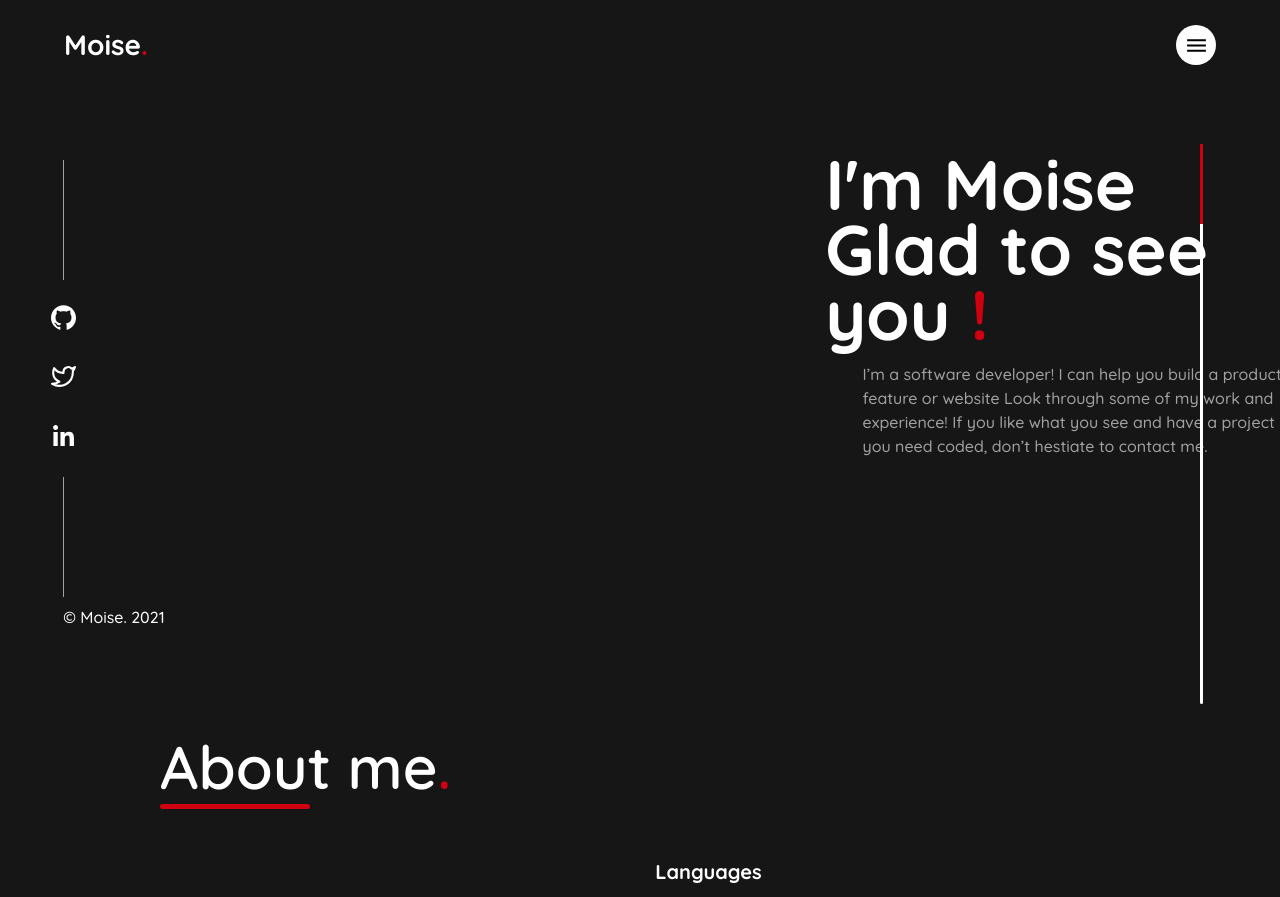
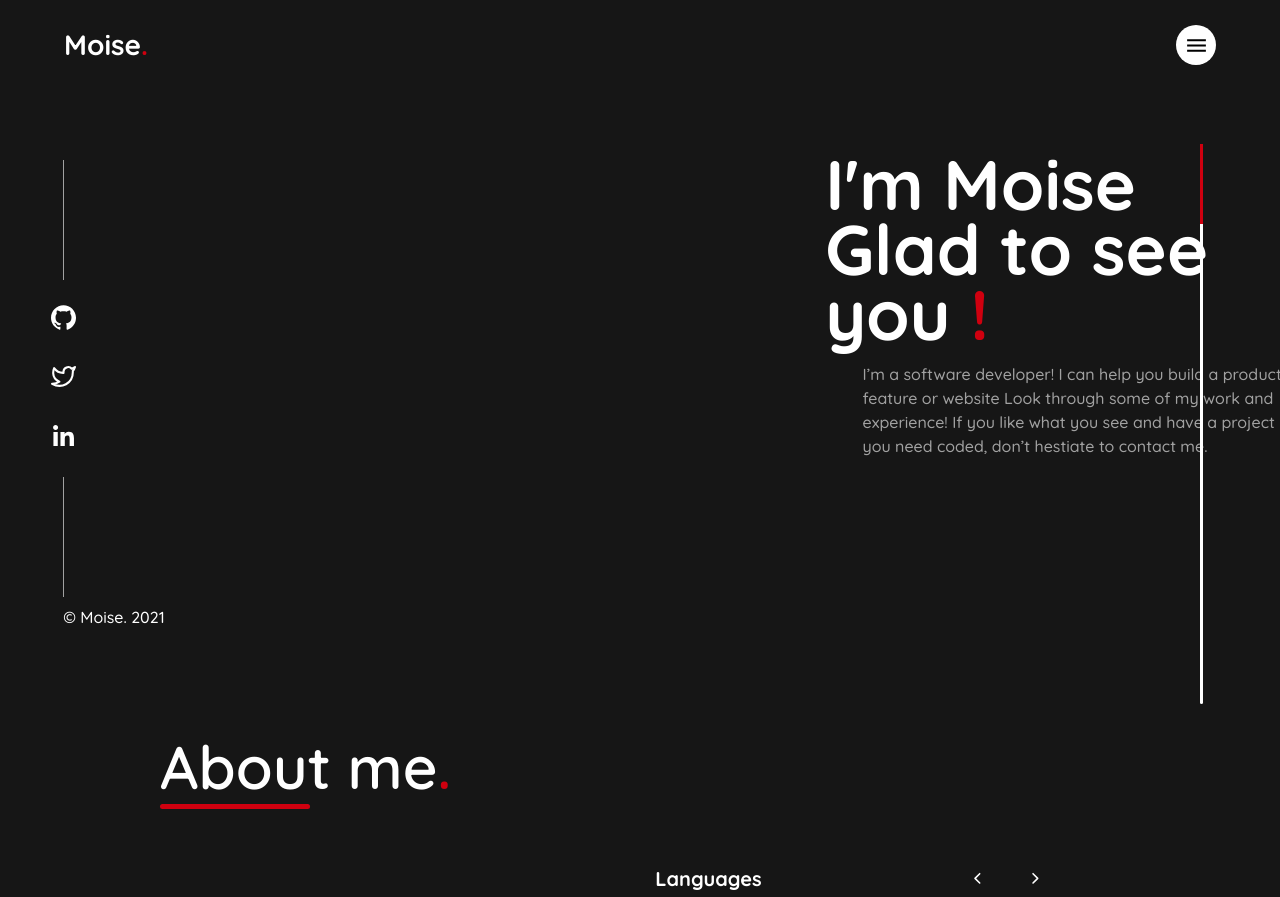
Before and after one commit to moise10r/React_Personal_Portfolio, a React (Create React App) app: page / in a window 1280 px wide. Shown: the top 897 px of the page. Built offline with nearby package versions, Linux system fonts and the light colour scheme.

Commit message:
Refoctor the carousel chevron style.

```diff
--- a/src/assets/css/main.css
+++ b/src/assets/css/main.css
@@ -675,22 +675,31 @@ li {
   align-items: center;
   flex-direction: row;
   color: #fff;
-  font-size: 2rem;
-  position: relative;
   padding-bottom: 1rem;
 }
-.about .about-me-main-section .main-about-wrapper-one .about-rigth-wrapper .languages-list .language-header span .about-icon {
-  font-size: 2.5rem;
+.about .about-me-main-section .main-about-wrapper-one .about-rigth-wrapper .languages-list .language-header .icons {
+  display: flex;
+  justify-content: center;
+  align-items: center;
+  flex-direction: row;
 }
-.about .about-me-main-section .main-about-wrapper-one .about-rigth-wrapper .languages-list .language-header::after {
-  position: absolute;
-  content: "";
-  bottom: 0;
-  right: 0;
-  left: 0;
-  height: 0.15rem;
-  display: none;
-  background-color: rgba(179, 179, 179, 0.6);
+.about .about-me-main-section .main-about-wrapper-one .about-rigth-wrapper .languages-list .language-header .icons .carousel-icon-wrapper {
+  display: flex;
+  justify-content: center;
+  align-items: center;
+  flex-direction: row;
+  padding: 1rem;
+  border-radius: 50%;
+  cursor: pointer;
+}
+.about .about-me-main-section .main-about-wrapper-one .about-rigth-wrapper .languages-list .language-header .icons .carousel-icon-wrapper:hover {
+  background-color: #999999;
+}
+.about .about-me-main-section .main-about-wrapper-one .about-rigth-wrapper .languages-list .language-header .icons .carousel-icon-wrapper:first-child {
+  margin-right: 2rem;
+}
+.about .about-me-main-section .main-about-wrapper-one .about-rigth-wrapper .languages-list .language-header .skill-title {
+  font-size: 2rem;
 }
 .about .about-me-main-section .main-about-wrapper-one .about-rigth-wrapper .languages-list .about-rigth-list-wrapper {
   width: 100%;
@@ -699,26 +708,6 @@ li {
   justify-content: space-between;
   align-items: center;
   flex-direction: row;
-}
-.about .about-me-main-section .main-about-wrapper-one .about-rigth-wrapper .languages-list .carousel-icon-wrapper {
-  position: absolute;
-  padding: 1rem;
-  display: flex;
-  justify-content: center;
-  align-items: center;
-  flex-direction: row;
-  border-radius: 50%;
-  background-color: #999999;
-  cursor: pointer;
-}
-.about .about-me-main-section .main-about-wrapper-one .about-rigth-wrapper .languages-list .carousel-icon-wrapper.left {
-  right: -2.5rem;
-}
-.about .about-me-main-section .main-about-wrapper-one .about-rigth-wrapper .languages-list .carousel-icon-wrapper.right {
-  left: -2.5rem;
-}
-.about .about-me-main-section .main-about-wrapper-one .about-rigth-wrapper .languages-list .carousel-icon-wrapper:hover {
-  background-color: #cf000f;
 }
 .about .about-me-main-section .main-about-wrapper-one .about-rigth-wrapper .languages-list .languages-list-container {
   width: 90%;
--- a/src/assets/scss/components/_about.scss
+++ b/src/assets/scss/components/_about.scss
@@ -117,46 +117,30 @@
             width: 100%;
             @include flex-between(row);
             color: $text-color;
-            font-size: 2rem;
-            position: relative;
             padding-bottom: 1rem;
-            span{
-              .about-icon {
-                 font-size: 2.5rem;
+            .icons {
+              @include flex-center(row);
+              .carousel-icon-wrapper {
+                @include flex-center(row);
+                padding: 1rem;
+                border-radius: 50%;
+                cursor: pointer;
+                &:hover {
+                  background-color: darken($text-color, 40);
+                }
+                &:first-child {
+                  margin-right: 2rem;
+                }
               }
             }
-            &::after {
-              position: absolute;
-              content: "";
-              bottom: 0;
-              right: 0;
-              left: 0;
-              height: 0.15rem;
-              display: none;
-              background-color: darken($secondary-text-color, 30);
+            .skill-title{
+              font-size: 2rem;
             }
           }
           .about-rigth-list-wrapper {
             width: 100%;
             position: relative;
             @include flex-between(row);
-          }
-          .carousel-icon-wrapper {
-            position: absolute;
-            padding: 1rem;
-            @include flex-center(row);
-            border-radius: 50%;
-            background-color: darken($text-color,  40);
-            cursor: pointer;
-            &.left {
-              right: -2.5rem;
-            }
-            &.right {
-              left: -2.5rem;
-            }
-            &:hover {
-              background-color: $secondary-color;
-            }
           }
           .languages-list-container {
               width: 90%;
--- a/src/components/about.jsx
+++ b/src/components/about.jsx
@@ -178,16 +178,27 @@ class About extends Component {
 						<ul className='about-rigth-wrapper'>
 							<li className='languages-list'>
 								<h3 className='language-header'>
-									<span>Languages</span>
-								</h3>
-								<div className='about-rigth-list-wrapper '>
-									<span className='carousel-icon-wrapper right' href='#2'>
+								<span className='skill-title'>Languages</span>
+
+									<span className='icons'>
+										<span className='carousel-icon-wrapper' href='#2'>
 											<IconContext.Provider
 												value={{ className: 'carousel-icon lang-icon' }}
 											>
 												<FiChevronLeft />
 											</IconContext.Provider>
 										</span>
+										<span className='carousel-icon-wrapper' href='#2'>
+											<IconContext.Provider
+												value={{ className: 'carousel-icon lang-icon' }}
+											>
+												<FiChevronRight />
+											</IconContext.Provider>
+										</span>
+									</span>
+
+								</h3>
+								<div className='about-rigth-list-wrapper '>
 									<ul className='languages-list-container'>
 										{languages.map(({ image, id, title }) => (
 											<li key={id} className='language-link lang'>
@@ -198,22 +209,14 @@ class About extends Component {
 											</li>
 										))}
 									</ul>
-									<span className='carousel-icon-wrapper left' href='#2'>
-										<IconContext.Provider
-											value={{ className: 'carousel-icon lang-icon' }}
-										>
-											<FiChevronRight />
-										</IconContext.Provider>
-									</span>
 								</div>
 							</li>
 							<li className='languages-list'>
 								<h3 className='language-header'>
-									<span>
+									<span className='skill-title'>
 										Frameworks & <strong className='under'>Libraries</strong>
 									</span>
-								</h3>
-								<div className='about-rigth-list-wrapper '>
+									<span className='icons'>
 										<span className='carousel-icon-wrapper right' href='#2'>
 											<IconContext.Provider
 												value={{ className: 'carsoul-icon-fram' }}
@@ -221,6 +224,16 @@ class About extends Component {
 												<FiChevronLeft />
 											</IconContext.Provider>
 										</span>
+										<span className='carousel-icon-wrapper left' href='#2'>
+											<IconContext.Provider
+												value={{ className: 'carsoul-icon-fram' }}
+											>
+												<FiChevronRight />
+											</IconContext.Provider>
+										</span>
+									</span>
+								</h3>
+								<div className='about-rigth-list-wrapper '>
 									<ul className='languages-list-container'>
 										{frameWorks.map(({ id, image, title }) => (
 											<li key={id} className='language-link fram'>
@@ -231,11 +244,6 @@ class About extends Component {
 											</li>
 										))}
 									</ul>
-									<span className='carousel-icon-wrapper left' href='#2'>
-										<IconContext.Provider value={{ className: 'carsoul-icon-fram' }}>
-											<FiChevronRight />
-										</IconContext.Provider>
-									</span>
 								</div>
 							</li>
 						</ul>
```
Lines whose indentation alone changed are shown as unchanged.
